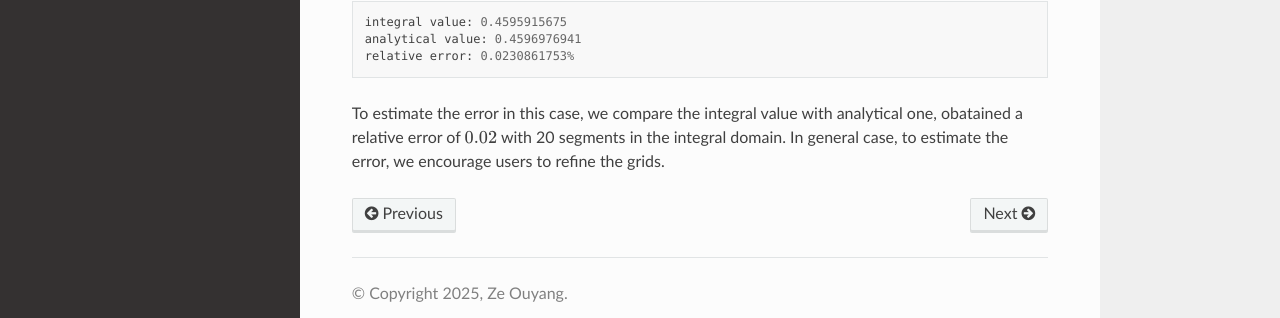
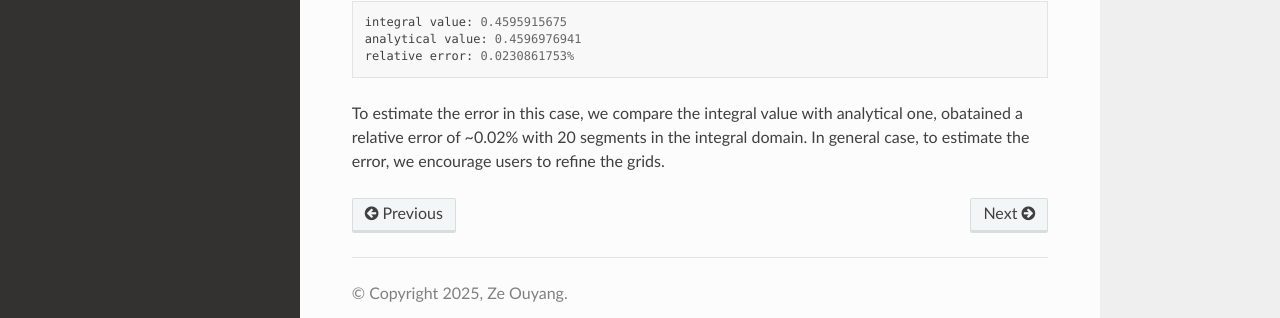
Before and after one commit to ze-ouyang/cupyint_doc, a Sphinx documentation site: the page built from docs/source/tutorial.rst, in a window 1280 px wide and 900 px high, scrolled down 1475 px. Shown: the part 537-855 px from the top of the window. Built offline with Sphinx 7.4.7 and the Read the Docs theme 3.1.0, drawn with Linux system fonts in a browser that asks for light colours; part of the change alters nothing that is shown.

```diff
--- a/docs/source/tutorial.rst
+++ b/docs/source/tutorial.rst
@@ -76,4 +76,4 @@ The output of the program is:
   analytical value: 0.4596976941
   relative error: 0.0230861753%
 
-To estimate the error in this case, we compare the integral value with analytical one, obatained a relative error of :math:`0.02%` with 20 segments in the integral domain. In general case, to estimate the error, we encourage users to refine the grids.
+To estimate the error in this case, we compare the integral value with analytical one, obatained a relative error of ~0.02% with 20 segments in the integral domain. In general case, to estimate the error, we encourage users to refine the grids.
```
